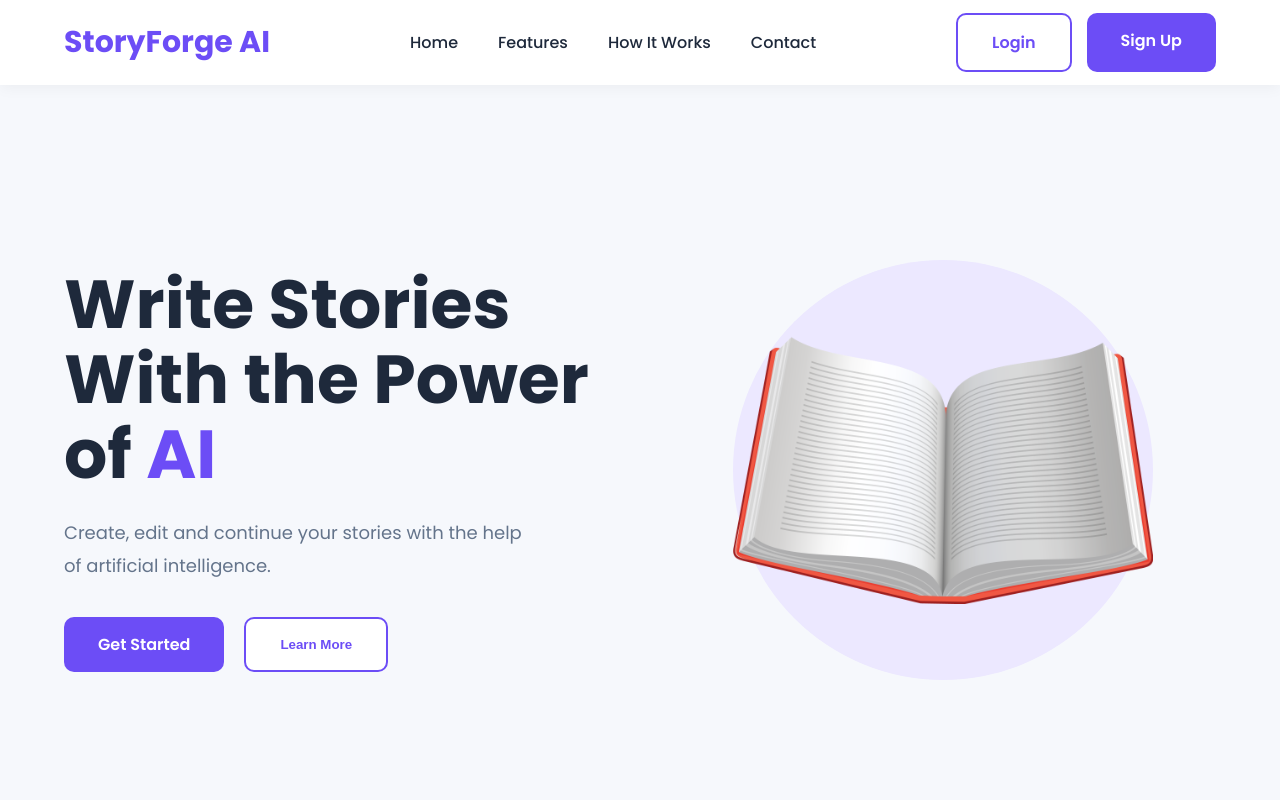
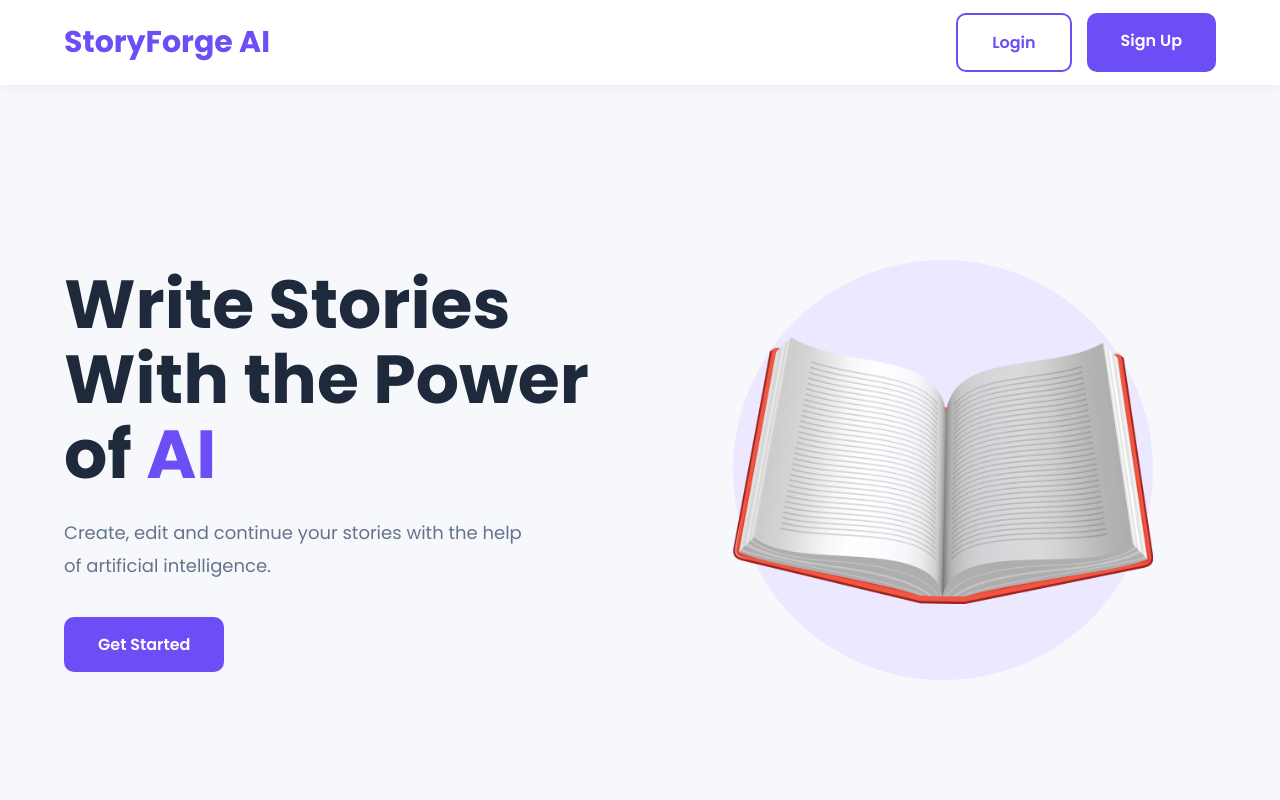
Before and after one commit to anujnunse312008/DevKriti_2026, a plain HTML site: page frontend/index.html in a window 1280 px wide. Shown: the top 800 px of the page. Drawn offline with Linux system fonts and the light colour scheme.

Commit message:
Clean up frontend navigation and dashboard

````diff
--- a/frontend/index.html
+++ b/frontend/index.html
@@ -32,18 +32,6 @@
                 StoryForge AI
 
             </div>
-
-            <ul class="nav-links">
-
-                <li><a href="#">Home</a></li>
-
-                <li><a href="#">Features</a></li>
-
-                <li><a href="#">How It Works</a></li>
-
-                <li><a href="#">Contact</a></li>
-
-            </ul>
 
             <div class="nav-buttons">
 
@@ -88,12 +76,6 @@
                     Get Started
 
                 </a>
-
-                <button class="btn-outline">
-
-                    Learn More
-
-                </button>
 
             </div>
 
@@ -282,3 +264,4 @@
 </body>
 
 </html>
+```
````
Also changed, not shown: frontend/dashboard.html (+19 -70 lines), frontend/story.html (+0 -5 lines).
